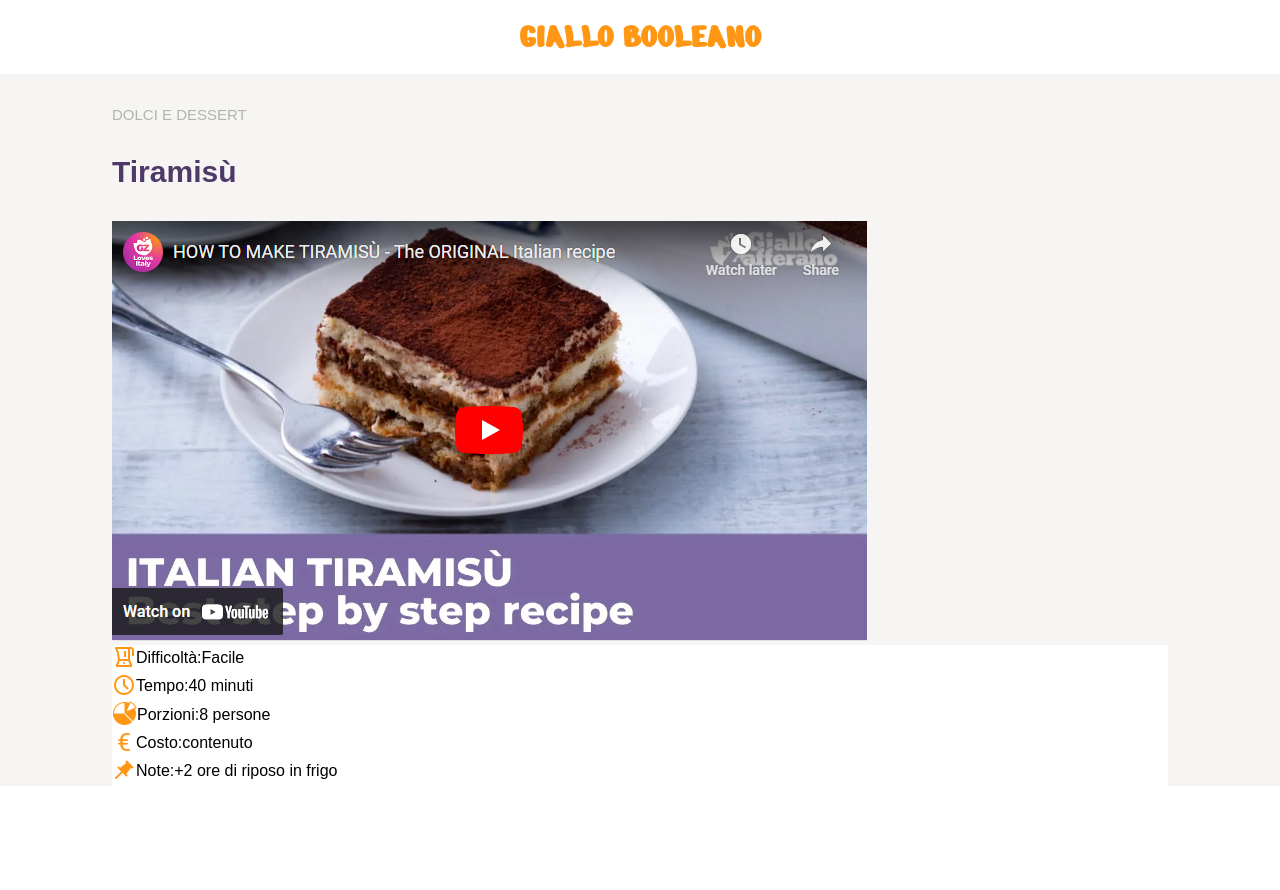
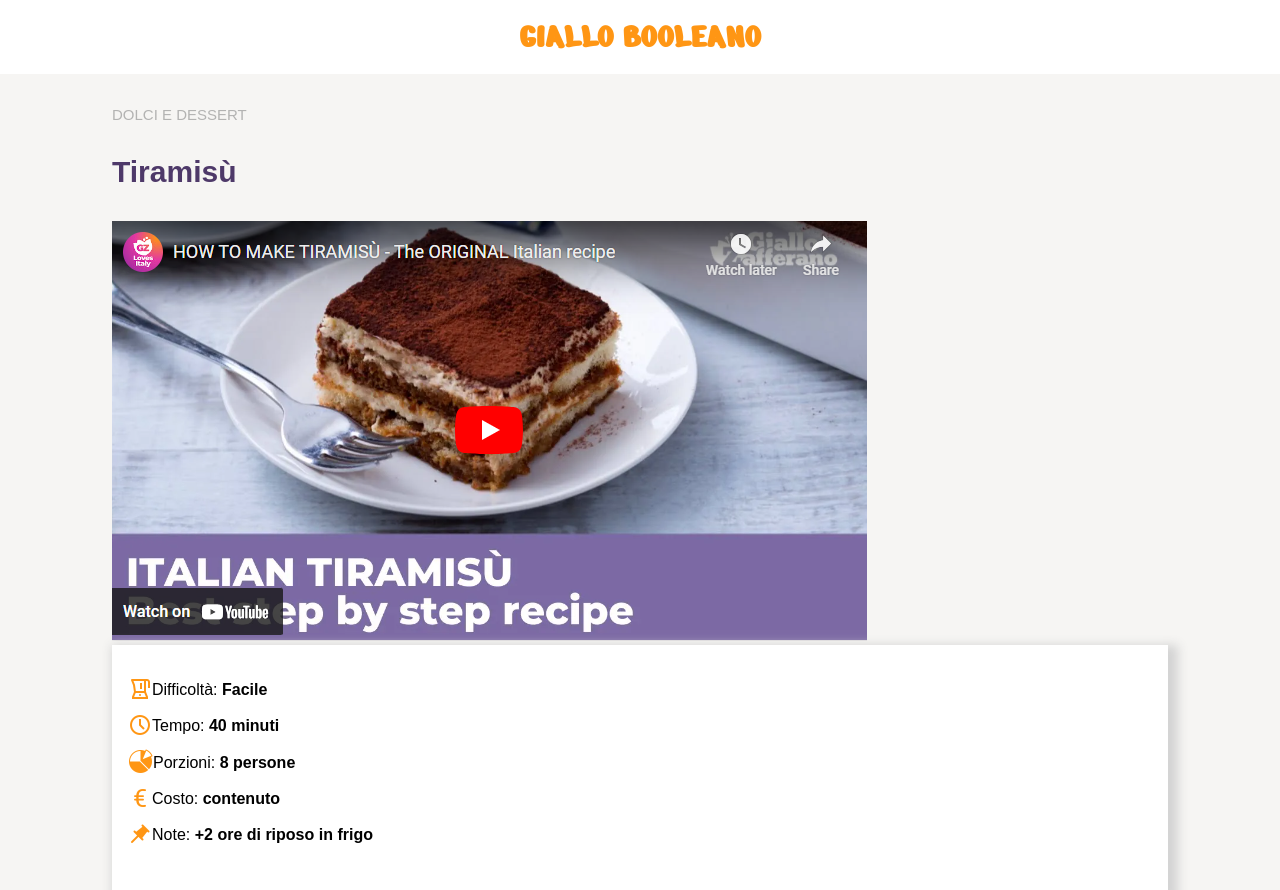
Before and after one commit to Pietroo03/htmlcss-responsive-layout, a plain HTML site: page index.html in a window 1280 px wide. Before the commit the page ends 800 px from the top, so only its background shows below. Drawn offline with Linux system fonts and the light colour scheme.

Commit message:
add changes
add changes to video-card section
added css style

```diff
--- a/css/style.css
+++ b/css/style.css
@@ -101,6 +101,12 @@ main{
 
     .card{
         background-color: white;
+        padding: 2rem 1rem;
+        box-shadow: 5px 5px 10px 5px lightgray;
+    }
+
+    .card div{
+        padding-bottom: 0.5rem;
     }
 
     span{
@@ -110,6 +116,10 @@ main{
     .portions img{
         width: 25px;
     }
+
+    div span:last-child{
+        font-weight: bold;
+    }
 }
 
 /* #endregion video-card */
```
Also changed, not shown: index.html (+5 -5 lines).
